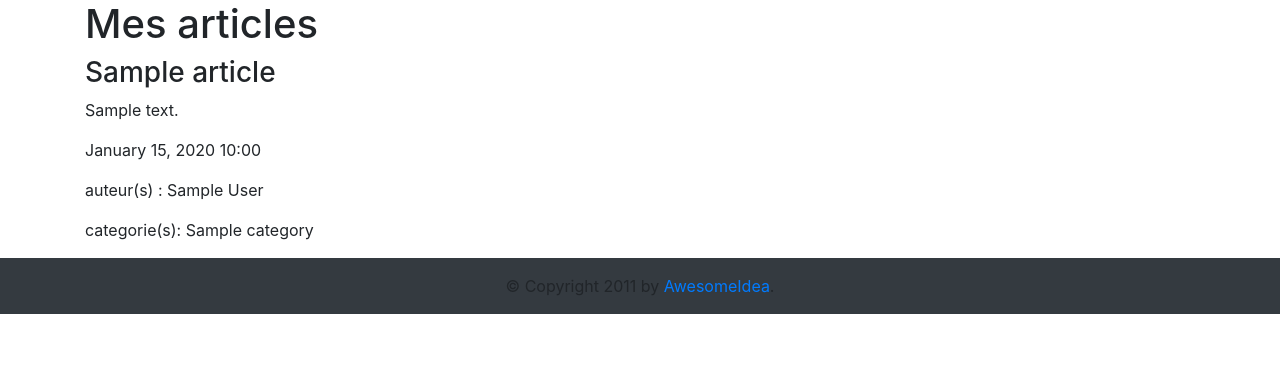
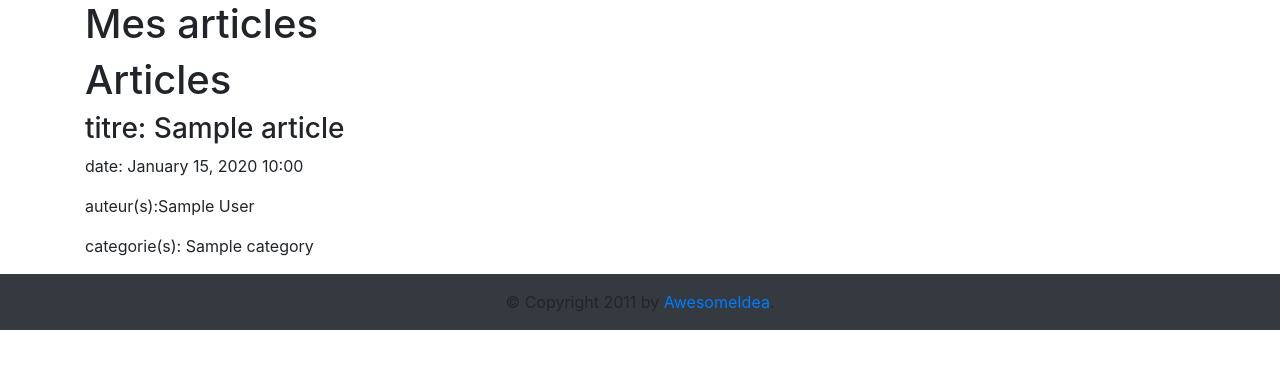
Before and after one commit to NadTr/blogphp, a PHP site: template app/views/pages/home.twig in a window 1280 px wide. Shown: the part 56-425 px from the top of the page. Run offline with PHP 8.4, Linux system fonts and the light colour scheme; the template is opened without the code that fills it: most values are stand-ins (such as "Sample title", 1, 10 or a date in 2020); some libraries are stand-ins or nearby versions.

Commit message:
modification redirect article

```diff
--- a/app/Controllers/PagesController.php
+++ b/app/Controllers/PagesController.php
@@ -43,7 +43,7 @@ class PagesController extends Controller {
 		}
 		$args['articles'] = $articles;
 
-		$this->render($response,'admin/ArticlesAdmin.twig', $args);
+		$this->render($response,'pages/home.twig', $args);
 
 	}
 }
--- a/app/views/pages/home.twig
+++ b/app/views/pages/home.twig
@@ -17,19 +17,28 @@
 				<textarea name="text" class="form-control" placeholder="text" ></textarea>
 			</div>
 			<input type="submit" name="add article">
+			<div>
+				<input type="checkbox" id="categories" name="categories">
+				<label for="horns">
+					{% for categorie in categories %}
+						{{ categorie.name }}
+					{% endfor %}
+				</label>
+			</div>
 		</form>
 	{% endif %}
 
-	{% for article in articles  %}
+	<h1>Articles</h1>
 
-	<h3>{{article.title}}</h3>
-	<p>{{article.text}} </p>
-	<p>	{{article.date|date()}}<p>
-	<p> auteur(s) : {{article.author}}</p>
+	{% for article in articles %}
+
+	<h3>titre: {{article.title}}</h3>
+	<p>	date: {{article.date|date()}}<p>
+	<p>auteur(s):{{article.author}}</p>
 	<p>categorie(s):
 
 		{% for categorie in article.categories %}
-			{{ categorie.name }}
+			{{ categorie }}
 		{% endfor %}
 	</p>
 
```
Lines whose indentation alone changed are shown as unchanged.
